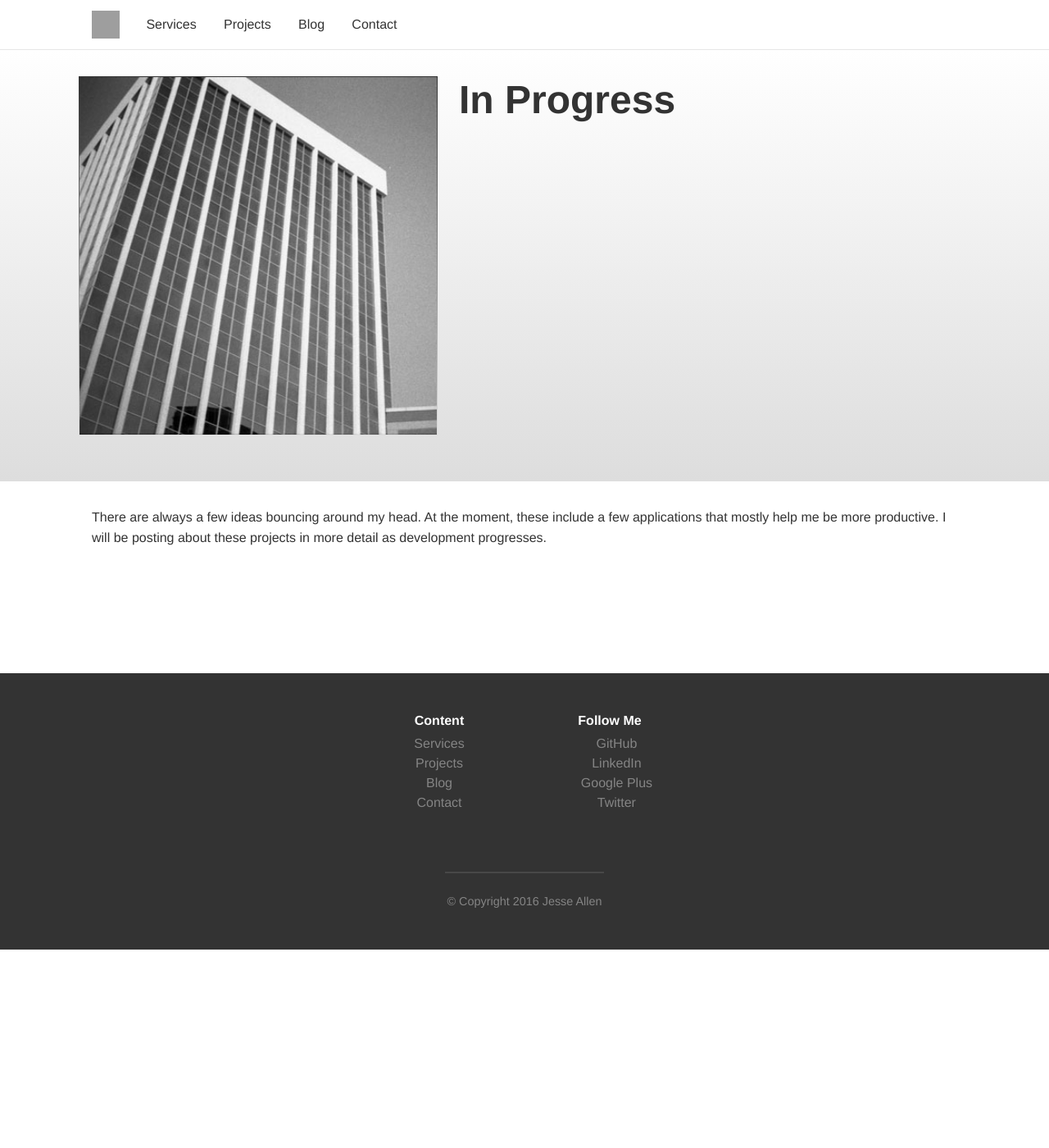
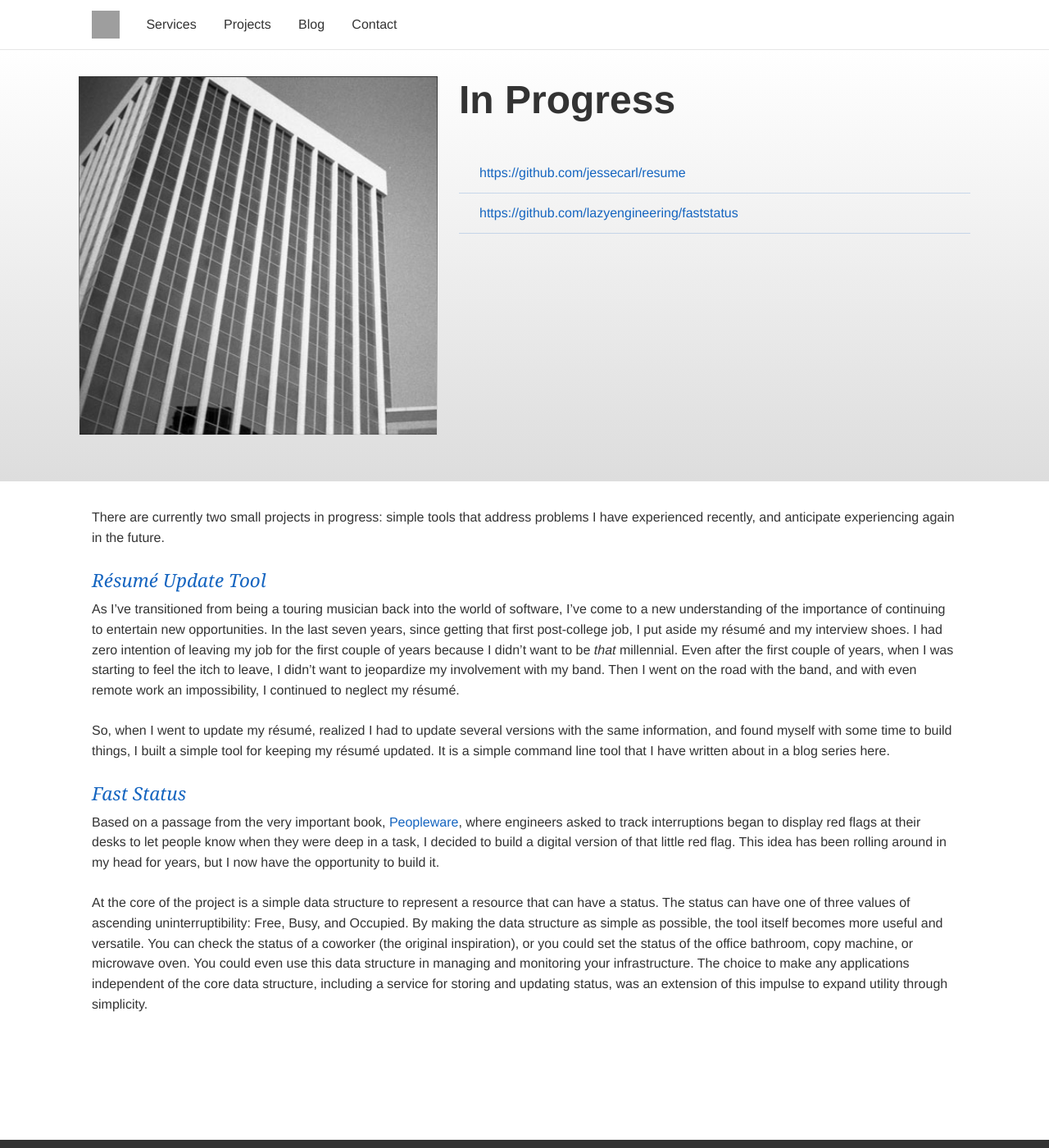
Before and after one commit to jessecarl/jessecarl.github.io, a Jekyll site: the page built from _projects/in-progress.md, in a window 1280 px wide and 1400 px high. Shown: the whole window at 82% size. Built offline with Jekyll 4.4.1, drawn with Linux system fonts in a browser that asks for light colours; grey boxes are pictures that could not be loaded.

Commit message:
Updates Projects with latest
Update the In-Progress projects to include the résumé updater and the
fast status tools.

```diff
--- a/_projects/in-progress.md
+++ b/_projects/in-progress.md
@@ -9,9 +9,46 @@ images:
   - src: downtown-building.jpg
     alt: Downtown Tucson
 links:
+  - https://github.com/jessecarl/resume
+  - https://github.com/lazyengineering/faststatus
 ---
 
-There are always a few ideas bouncing around my head. At the moment, these
-include a few applications that mostly help me be more productive. I will be
-posting about these projects in more detail as development progresses.
-<!--more-->
+There are currently two small projects in progress: simple tools that
+address problems I have experienced recently, and anticipate experiencing again
+in the future.<!--more-->
+
+### [Résumé Update Tool](https://github.com/jessecarl/resume)
+
+As I’ve transitioned from being a touring musician back into the world of
+software, I’ve come to a new understanding of the importance of continuing to
+entertain new opportunities. In the last seven years, since getting that first
+post-college job, I put aside my résumé and my interview shoes. I had zero
+intention of leaving my job for the first couple of years because I didn’t want
+to be *that* millennial. Even after the first couple of years, when I was
+starting to feel the itch to leave, I didn’t want to jeopardize my involvement
+with my band. Then I went on the road with the band, and with even remote work
+an impossibility, I continued to neglect my résumé.
+
+So, when I went to update my résumé, realized I had to update several versions
+with the same information, and found myself with some time to build things, I
+built a simple tool for keeping my résumé updated. It is a simple command line
+tool that I have written about in a blog series here.
+
+### [Fast Status](https://github.com/lazyengineering/faststatus)
+
+Based on a passage from the very important book, [Peopleware](http://www.amazon.com/Peopleware-Productive-Projects-Teams-Second/dp/0932633439),
+where engineers asked to track interruptions began to display red flags at
+their desks to let people know when they were deep in a task, I decided to
+build a digital version of that little red flag. This idea has been rolling
+around in my head for years, but I now have the opportunity to build it.
+
+At the core of the project is a simple data structure to represent a resource
+that can have a status. The status can have one of three values of ascending
+uninterruptibility: Free, Busy, and Occupied. By making the data structure as
+simple as possible, the tool itself becomes more useful and versatile. You can
+check the status of a coworker (the original inspiration), or you could set the
+status of the office bathroom, copy machine, or microwave oven. You could even
+use this data structure in managing and monitoring your infrastructure. The
+choice to make any applications independent of the core data structure,
+including a service for storing and updating status, was an extension of this
+impulse to expand utility through simplicity.
```
